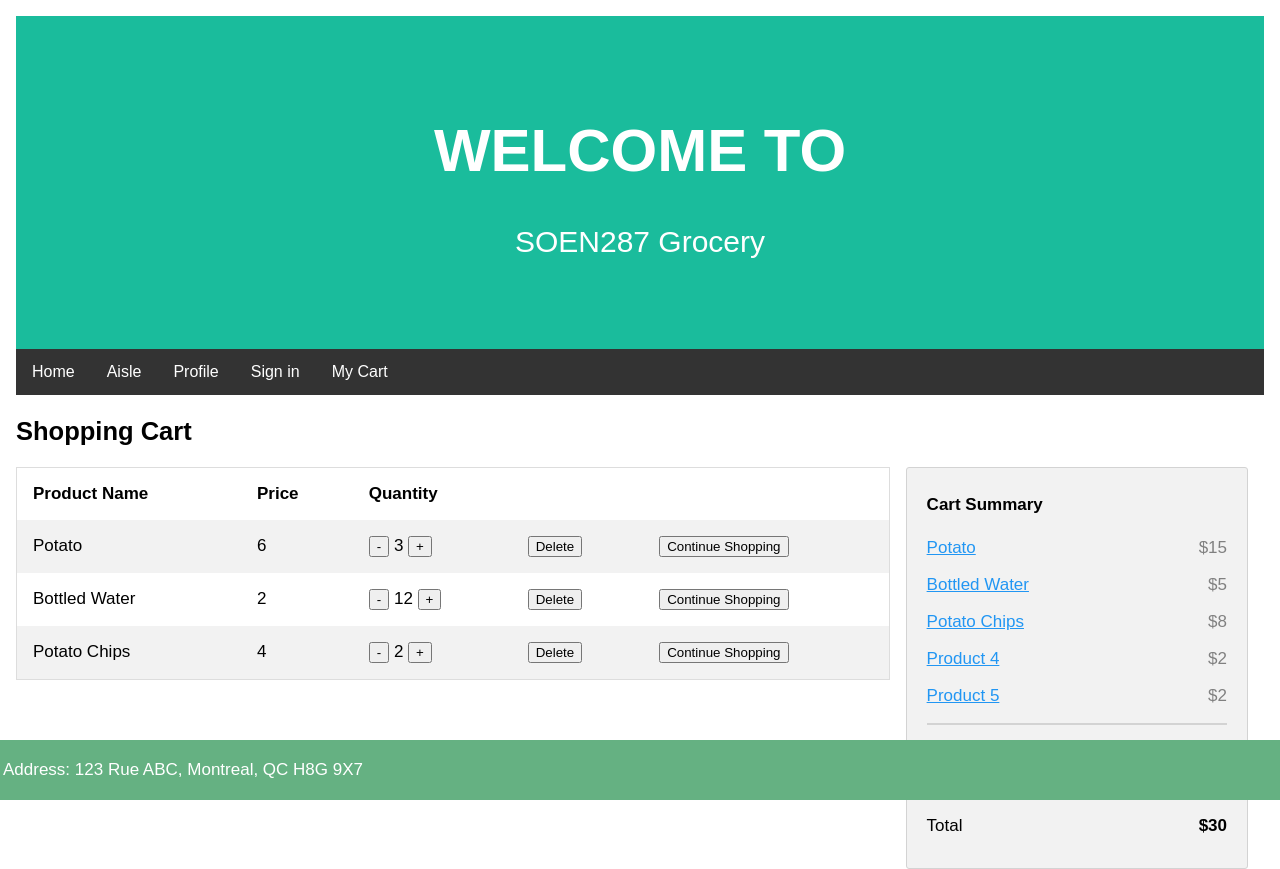
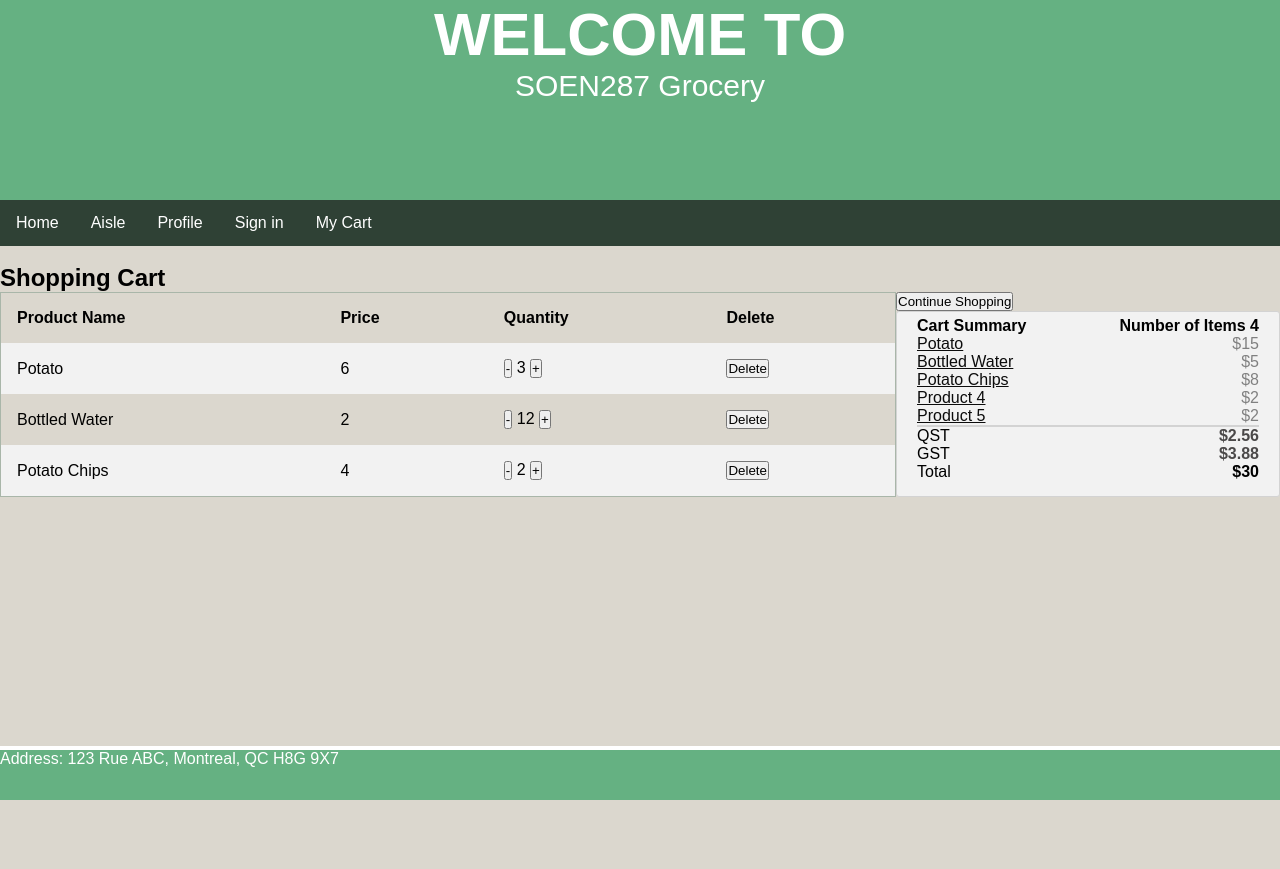
Before and after one commit to CLIUKELLY/Grocery-Store-Website, a PHP site: page /P4.html in a window 1280 px wide. After the commit the page ends 800 px from the top, so only its background shows below. Run offline with PHP 8.4, Linux system fonts and the light colour scheme.

Commit message:
20200711

```diff
--- a/P4.CSS
+++ b/P4.CSS
@@ -1,27 +1,55 @@
-/* Header/Logo Title */
+* {
+    margin: 0;
+    padding: 0;
+}
 
-.header {
-    padding: 60px;
-    text-align: center;
-    background: #1abc9c;
-    color: white;
-    font-size: 30px;
+html,
+body {
+    height: 100%;
+    font-family: Arial, Helvetica, sans-serif;
+}
+
+#container {
+    position: relative;
+    width: 100%;
+    min-height: 100%;
+    padding-bottom: 50px;
+    box-sizing: border-box;
 }
 
 
-/* Page Content */
+/*---------
+   Header
+--------*/
 
-.content {
-    padding: 20px;
+.header {
+    text-align: center;
+    background-color: rgb(101, 177, 130);
+    color: white;
+    font-size: 30px;
+    width: 100%;
+    height: 200px;
 }
 
-body {
-    font-family: Arial, Helvetica, sans-serif;
+
+/*---------
+  Main
+--------*/
+
+.main {
+    width: 100%;
+    height: 500px;
+    background: rgb(219, 215, 206);
 }
+
+
+/*---------------
+   Navigation Bar
+----------------*/
 
 .navbar {
     overflow: hidden;
-    background-color: #333;
+    background-color: rgb(47, 65, 53);
 }
 
 .navbar a {
@@ -80,11 +108,16 @@ body {
     display: block;
 }
 
+
+/*-----------------------
+   Shopping Cart List
+------------------------*/
+
 table {
     border-collapse: collapse;
     border-spacing: 0;
     width: 70%;
-    border: 1px solid #ddd;
+    border: 1px solid rgb(169, 182, 169);
     float: left;
 }
 
@@ -98,26 +131,15 @@ tr:nth-child(even) {
     background-color: #f2f2f2;
 }
 
-body {
-    font-family: Arial;
-    font-size: 17px;
-    padding: 8px;
-}
-
-* {
-    box-sizing: border-box;
-}
-
-.col-25 {
+.cart-summary {
     -ms-flex: 25%;
     /* IE10 */
     flex: 25%;
     width: 30%;
-    padding: 0 16px;
     float: right;
 }
 
-.container {
+.cart-summary-container {
     background-color: #f2f2f2;
     padding: 5px 20px 15px 20px;
     border: 1px solid lightgrey;
@@ -132,24 +154,8 @@ input[type=text] {
     border-radius: 3px;
 }
 
-.btn {
-    background-color: #4CAF50;
-    color: white;
-    padding: 12px;
-    margin: 10px 0;
-    border: none;
-    width: 100%;
-    border-radius: 3px;
-    cursor: pointer;
-    font-size: 17px;
-}
-
-.btn:hover {
-    background-color: #45a049;
-}
-
 a {
-    color: #2196F3;
+    color: #0c0c0c;
 }
 
 hr {
@@ -174,17 +180,17 @@ span.price {
 }
 
 
-/*------
-Footer
-------*/
+/*----------------
+     Footer
+  ---------------*/
 
 .footer {
-    position: fixed;
+    position: absolute;
     text-align: left;
-    padding: 3px;
     background-color: rgb(101, 177, 130);
     color: white;
-    left: 0;
-    bottom: 0;
+    left: 0px;
+    bottom: 0px;
+    height: 50px;
     width: 100%;
 }
--- a/P4.html
+++ b/P4.html
@@ -9,12 +9,20 @@
 
 </head>
 
+<!-------------------------------------------------
+    Container: contains Header, content, footer
+--------------------------------------------------->
+
+<div id="container">
+
     <body>
         <div class="header">
             <h1>WELCOME TO</h1>
             <p>SOEN287 Grocery</p>
         </div>
-
+        <!-------------------------------------------------
+            Navigation Bar
+        --------------------------------------------------->
         <div class="navbar">
             <a href="#home">Home</a>
             <div class="dropdown">
@@ -29,24 +37,32 @@
                     <a href="#">Meat</a>
                 </div>
             </div>
+
             <a href="#profile">Profile</a>
             <a href="#signIn">Sign in</a>
             <a href="#myCart">My Cart</a>
 
 
         </div>
+
+        <!-------------------------------------------------
+            Main content section
+        --------------------------------------------------->
+        <section class="main">
+
+            <!-------------------------------------------------
+                 Shopping Cart List
+            --------------------------------------------------->
+            <br>
             <h2>Shopping Cart</h2>
-
             <form name="ShoppingList">
-        <!-- <fieldset> -->
 
                 <table>
                     <tr>
                         <th>Product Name</th>
                         <th>Price</th>
                         <th>Quantity</th>
-                <th></th>
-                <th></th>
+                        <th>Delete</th>
                     </tr>
                     <tr>
                         <td>Potato</td>
@@ -58,9 +74,7 @@
                             <input type="button" value="Delete" onclick="deleteItem()">
 
                         </td>
-                <td>
-                    <input type="button" value="Continue Shopping" onclick="continueShopping()"></td>
-                </td>
+
                     </tr>
                     <tr>
                         <td>Bottled Water</td>
@@ -72,9 +86,7 @@
                             <input type="button" value="Delete" onclick="deleteItem()">
 
                         </td>
-                <td>
-                    <input type="button" value="Continue Shopping" onclick="continueShopping()"></td>
-                </td>
+
                     </tr>
                     <tr>
                         <td>Potato Chips</td>
@@ -86,24 +98,21 @@
                             <input type="button" value="Delete" onclick="deleteItem()">
 
                         </td>
-                <td>
-                    <input type="button" value="Continue Shopping" onclick="continueShopping()"></td>
-                </td>
+
                     </tr>
                 </table>
-        <!-- </fieldset> -->
+                <input type="button" value="Continue Shopping">
             </form>
 
             <p></p>
-
-    <div class="col-25">
-        <div class="container">
+            <!-------------------------------------------------
+                  Shopping Cart Summary
+             --------------------------------------------------->
+            <div class="cart-summary">
+                <div class="cart-summary-container">
                     <h4>Cart Summary
                         <span class="price" style="color:black">
-                    <i class="fa fa-shopping-cart"></i>
-                    <!--
-                          <b>5</b>
--->
+                    <i class="fa fa-shopping-cart"></i> <p>Number of Items 4</p>
                     </span>
                     </h4>
                     <p><a href="#">Potato</a> <span class="price">$15</span></p>
@@ -117,12 +126,17 @@
                     <p>Total <span class="price" style="color:black"><b>$30</b></span></p>
                 </div>
             </div>
-
-</body>
-
+        </section>
+        <!-------------------------------------------------
+            Footer
+        --------------------------------------------------->
+        <footer>
             <div class="footer">
                 <p>Address: 123 Rue ABC, Montreal, QC H8G 9X7
                 </p>
             </div>
+        </footer>
+    </body>
+</div>
 
 </html>
```
Also changed, not shown: P1.css (+55 -34 lines), P1.html (+16 -12 lines). Lines whose indentation alone changed are shown as unchanged.
